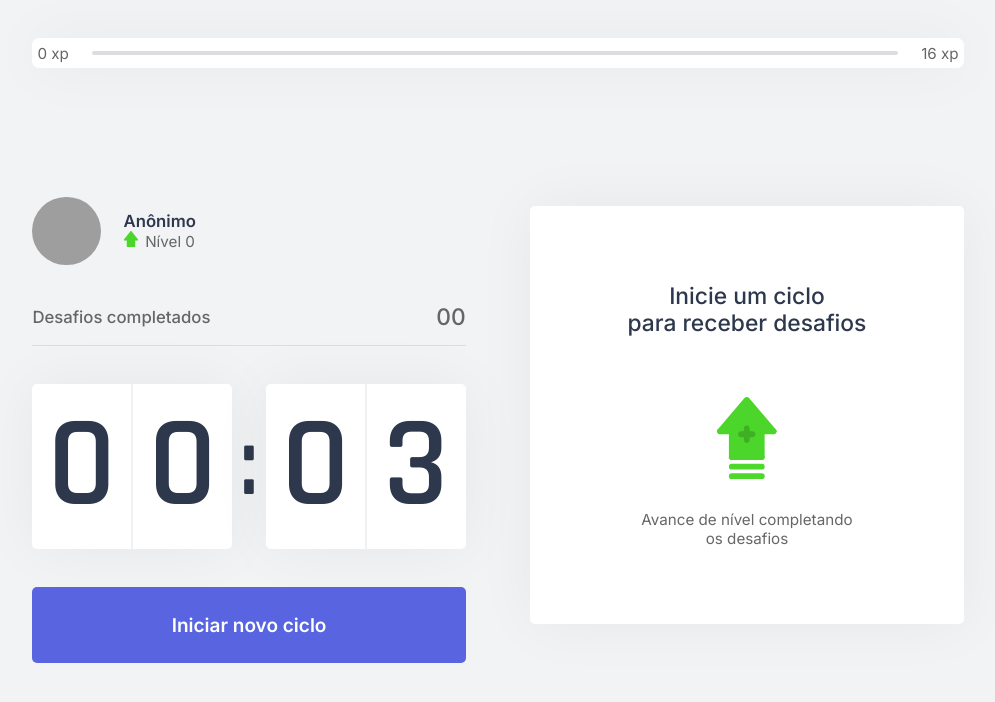
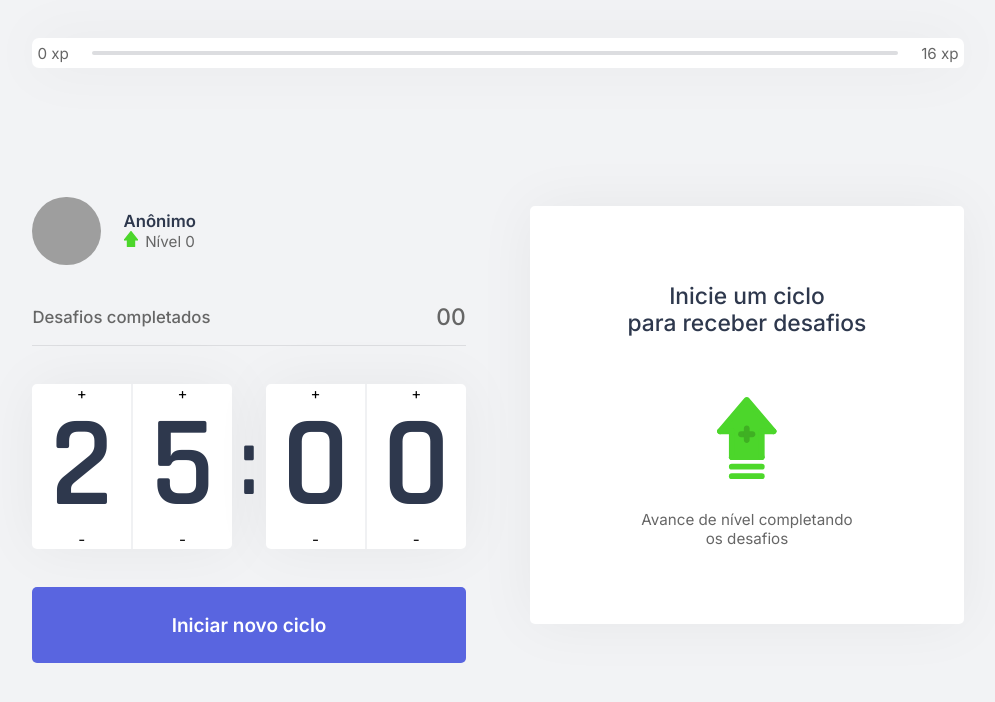
Before and after one commit to leandrolid/pausecoding, a Next.js app: page /challenges in a window 1280 px wide. Shown: the top 702 px of the page, without its empty margins (142-1137 px from the left). Built offline with nearby package versions, Linux system fonts and the light colour scheme; grey boxes are pictures that could not be loaded.

Commit message:
tempo customizavel funcionando com bug

```diff
--- a/src/components/Counter.tsx
+++ b/src/components/Counter.tsx
@@ -1,27 +1,9 @@
+import Cookies from 'js-cookie';
 import { useContext, useEffect, useState } from 'react'
 import { CountdownContext } from '../contexts/CountdownContext';
 import styles from '../styles/components/Counter.module.css'
 
 export function Counter() {
-
-    const [minuteLeftCustom, setMinuteLeftCustom] = useState(2)
-    const [minuteRightCustom, setMinuteRightCustom] = useState(5)
-
-    function increaseMinute() {
-        setMinuteLeftCustom(minuteLeftCustom + 1)
-
-        if (minuteLeftCustom >= 5) {
-            setMinuteLeftCustom(0)
-        }
-    }
-    function reduceMinute() {
-        setMinuteLeftCustom(minuteLeftCustom - 1)
-
-        if (minuteLeftCustom >= 0) {
-            setMinuteLeftCustom(9)
-        }
-    }
-
 
 
     const {
@@ -30,21 +12,42 @@ export function Counter() {
         hasFinished,
         isButtonActive,
         startCountdown,
-        stopCountdown }
+        stopCountdown,
+        increaseMinuteLeft,
+        reduceMinuteLeft,
+        increaseMinuteRight,
+        reduceMinuteRight,
+        increaseSecondLeft,
+        reduceSecondLeft,
+        increaseSecondRight,
+        reduceSecondRight
+     }
         = useContext(CountdownContext)
 
     const [counterBarColor, setCounterBarColor] = useState('ce2a45')
-    const [percentage, setPercentage] = useState(100);
+    const [percentage, setPercentage] = useState(100)
+
 
     const minutes = Math.floor(time / 60)
     const seconds = time % 60
 
-    const [minuteLeft, minuteRighr] = String(minutes).padStart(2, '0').split('')
-    const [secondLeft, secondRighr] = String(seconds).padStart(2, '0').split('')
+    const [ minuteLeft, minuteRight ] = String(minutes).padStart(2, '0').split('')
+    const [secondLeft, secondRight ] = String(seconds).padStart(2, '0').split('')
 
     useEffect(() => {
-        setPercentage(Math.ceil(100 / totalTime * time))
-    }, [time])
+            setPercentage(Math.ceil(100 / totalTime * time))
+    }, [time, totalTime])
+
+    useEffect(() => {
+
+            // setMinuteLeft(minLeft)
+            // setMinuteRight(minRight)
+            // setSecondLeft(secLeft)
+            // setSecondRight(secRight)
+
+
+    }, [totalTime])
+
 
     useEffect(() => {
         if (percentage < 67 && percentage > 33) {
@@ -59,13 +62,53 @@ export function Counter() {
         <div className={styles.counterContainer} >
             <div className={styles.counter} >
                 <div>
-                    <span>{minuteLeft}</span>
-                    <span>{minuteRighr}</span>
+                    <span>
+                        <button className={styles.addLeft}
+                        onClick={increaseMinuteLeft} >
+                            +
+                        </button>
+                        {minuteLeft}
+                        <button className={styles.removeLeft}
+                        onClick={reduceMinuteLeft} >
+                            -
+                        </button>
+                    </span>
+                    <span>
+                        <button className={styles.addRight}
+                        onClick={increaseMinuteRight} >
+                            +
+                        </button>
+                        {minuteRight}
+                        <button className={styles.removeRight}
+                        onClick={reduceMinuteRight} >
+                            -
+                        </button>
+                    </span>
                 </div>
                 <span>:</span>
                 <div>
-                    <span>{secondLeft}</span>
-                    <span>{secondRighr}</span>
+                    <span>
+                        <button className={styles.addLeft}
+                        onClick={increaseSecondLeft} >
+                            +
+                        </button>
+                        {secondLeft}
+                        <button className={styles.removeLeft}
+                        onClick={reduceSecondLeft} >
+                            -
+                        </button>
+                    </span>
+                    <span>
+                        <button className={styles.addRight}
+                        onClick={increaseSecondRight} >
+                            +
+                        </button>
+                        {secondRight}
+                        <button className={styles.removeRight}
+                        onClick={reduceSecondRight} >
+                            -
+                        </button>
+                    </span>
                 </div>
             </div>
 
--- a/src/contexts/CountdownContext.tsx
+++ b/src/contexts/CountdownContext.tsx
@@ -1,3 +1,4 @@
+import Cookies from 'js-cookie';
 import { createContext, ReactNode, useContext, useEffect, useState } from 'react'
 import { ChallengesContext } from './ChallengeContext';
 
@@ -12,6 +13,14 @@ interface CountdownContextData {
     isButtonActive: boolean,
     startCountdown: () => void,
     stopCountdown: () => void,
+    increaseMinuteLeft: () => void,
+    reduceMinuteLeft: () => void,
+    increaseMinuteRight: () => void,
+    reduceMinuteRight: () => void,
+    increaseSecondLeft: () => void,
+    reduceSecondLeft:() => void,
+    increaseSecondRight: () => void,
+    reduceSecondRight: () => void,
 }
 
 export const CountdownContext = createContext({} as CountdownContextData)
@@ -23,8 +32,96 @@ export function CountdownProvider({ children }: CountdownProviderProps) {
     const { startNewChallenge } = useContext(ChallengesContext)
 
 
+    const [minuteLeftCustom, setMinuteLeftCustom] = useState(2)
+    const [minuteRightCustom, setMinuteRightCustom] = useState(5)
+    const [secondLeftCustom, setSecondLeftCustom] = useState(0)
+    const [secondRightCustom, setSecondRightCustom] = useState(0)
+    useEffect( ()=>{
+        Cookies.set('minuteLeftCustom', String(minuteLeftCustom) )
+        Cookies.set('minuteRightCustom', String(minuteRightCustom) )
+        Cookies.set('secondLeftCustom', String(secondLeftCustom) )
+        Cookies.set('secondRightCustom', String(secondRightCustom) )
 
-    const totalTime = 0.05 * 60
+    } ,[minuteLeftCustom, minuteRightCustom, secondLeftCustom, secondRightCustom])
+
+
+    function increaseMinuteLeft() {
+        setMinuteLeftCustom(minuteLeftCustom + 1)
+
+        if (minuteLeftCustom >= 5) {
+            setMinuteLeftCustom(0)
+        }
+
+    }
+    function reduceMinuteLeft() {
+        setMinuteLeftCustom(minuteLeftCustom - 1)
+
+        if (minuteLeftCustom <= 0) {
+            setMinuteLeftCustom(5)
+        }
+    }
+    /////////////////////////////
+    function increaseMinuteRight() {
+        setMinuteRightCustom(minuteRightCustom + 1)
+
+        if (minuteRightCustom >= 9) {
+            setMinuteRightCustom(0)
+        }
+    }
+    function reduceMinuteRight() {
+        setMinuteRightCustom(minuteRightCustom - 1)
+
+        if (minuteRightCustom <= 0) {
+            setMinuteRightCustom(9)
+        }
+    }
+    ///////////////////////////////////////
+    function increaseSecondLeft() {
+        setSecondLeftCustom(secondLeftCustom + 1)
+
+        if (secondLeftCustom >= 5) {
+            setSecondLeftCustom(0)
+        }
+    }
+    function reduceSecondLeft() {
+        setSecondLeftCustom(secondLeftCustom - 1)
+
+        if (secondLeftCustom <= 0) {
+            setSecondLeftCustom(5)
+        }
+    }
+    //////////////////////////////////////////////
+    function increaseSecondRight() {
+        setSecondRightCustom(secondRightCustom + 1)
+
+        if (secondRightCustom >= 9) {
+            setSecondRightCustom(0)
+        }
+    }
+    function reduceSecondRight() {
+        setSecondRightCustom(secondRightCustom - 1)
+
+        if (secondRightCustom <= 0) {
+            setSecondRightCustom(9)
+        }
+    }
+
+    const [totalTime, setTotalTime] = useState(25*60)
+
+    useEffect(()=>{
+        const minLeft = Cookies.get('minuteLeftCustom')
+        const minRight = Cookies.get('minuteRightCustom')
+        const secLeft = Cookies.get('secondLeftCustom')
+        const secRight = Cookies.get('secondRightCustom')
+
+        let totMinutes = minLeft+minRight
+        let totSeconds = secLeft+secRight
+
+        setTotalTime(Number(totMinutes)*60+Number(totSeconds))
+
+    }, [minuteLeftCustom, minuteRightCustom, secondLeftCustom, secondRightCustom])
+
+
 
     const [time, setTime] = useState(totalTime);
     const [isButtonActive, setIsButtonActive] = useState(false);
@@ -63,7 +160,15 @@ export function CountdownProvider({ children }: CountdownProviderProps) {
             hasFinished,
             isButtonActive,
             startCountdown,
-            stopCountdown
+            stopCountdown,
+            increaseMinuteLeft,
+            reduceMinuteLeft,
+            increaseMinuteRight,
+            reduceMinuteRight,
+            increaseSecondLeft,
+            reduceSecondLeft,
+            increaseSecondRight,
+            reduceSecondRight,
         }} >
             {children}
         </CountdownContext.Provider>
--- a/src/styles/components/Counter.module.css
+++ b/src/styles/components/Counter.module.css
@@ -33,6 +33,7 @@
 .counter > div span {
     flex: 1;
     width: 4.5rem;
+    position: relative;
 }
 
 .counter > div span:first-child{
@@ -143,3 +144,30 @@
     background: yellowgreen;
     border-radius: inherit;
 }
+
+.counter > div span button{
+    position: absolute;
+    width: 100%;
+
+    background-color: rgba(255, 255, 255, 0);
+
+    border: none;
+    outline: none;
+}
+
+.addLeft {
+    top: 0;
+    left: 0;
+}
+.removeLeft{
+    bottom: 0;
+    left: 0;
+}
+.addRight{
+    top: 0;
+    right: 0;
+}
+.removeRight{
+    bottom: 0;
+    right: 0;
+}
```
